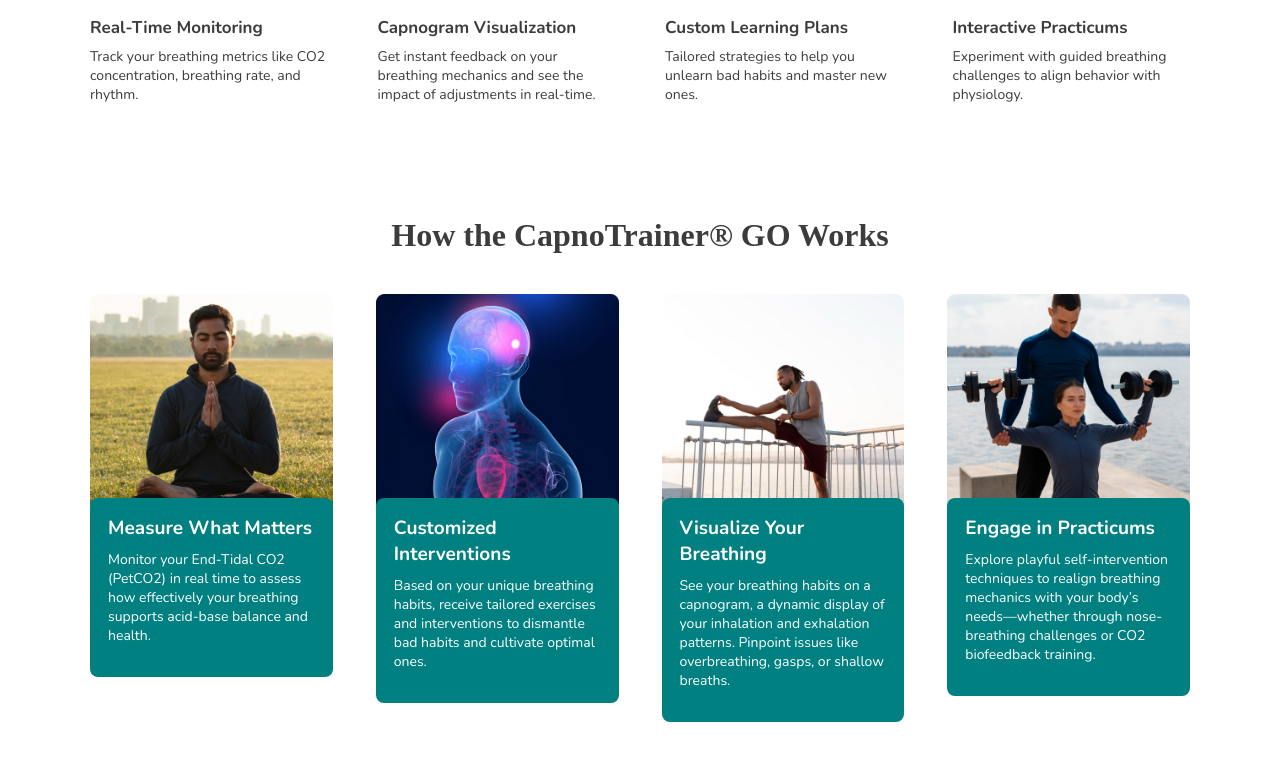
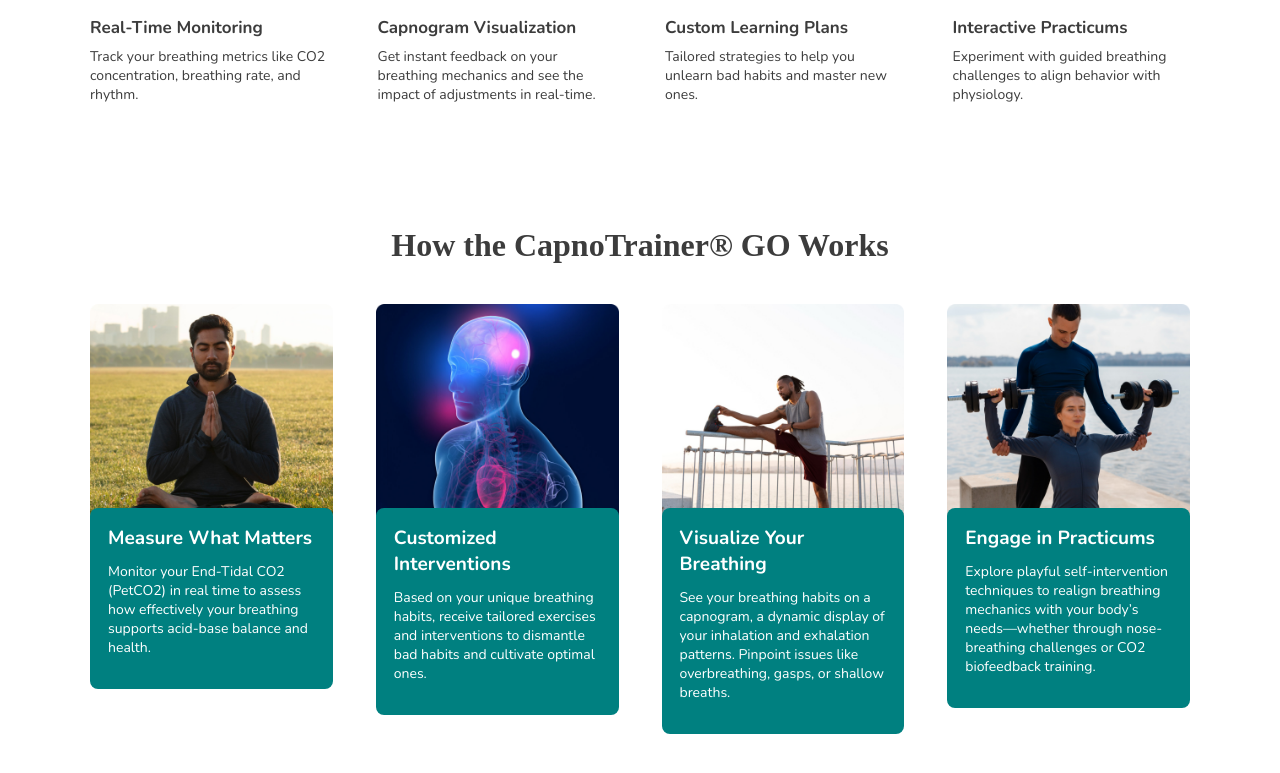
Before and after one commit to pratik1243/breate-matters-website, a React (Create React App) app: page / in a window 1280 px wide. Shown: the part 2122-2895 px from the top of the page. Built offline with nearby package versions, Linux system fonts and the light colour scheme; a web font is replaced by a local one.

Commit message:
style changes

```diff
--- a/src/assets/style/_globals.scss
+++ b/src/assets/style/_globals.scss
@@ -224,7 +224,7 @@
 }
 
 .feature-section {
-  margin-bottom: 40px;
+  margin-bottom: 50px;
   .feature-head-sec {
     text-align: center;
     padding: 48px 0px;
@@ -340,7 +340,7 @@
 
         p {
           @include textProps(400, 14px, $white-color, unset, "Nunito");
-          margin-top: 9px;
+          margin-top: 11px;
         }
       }
 
```
